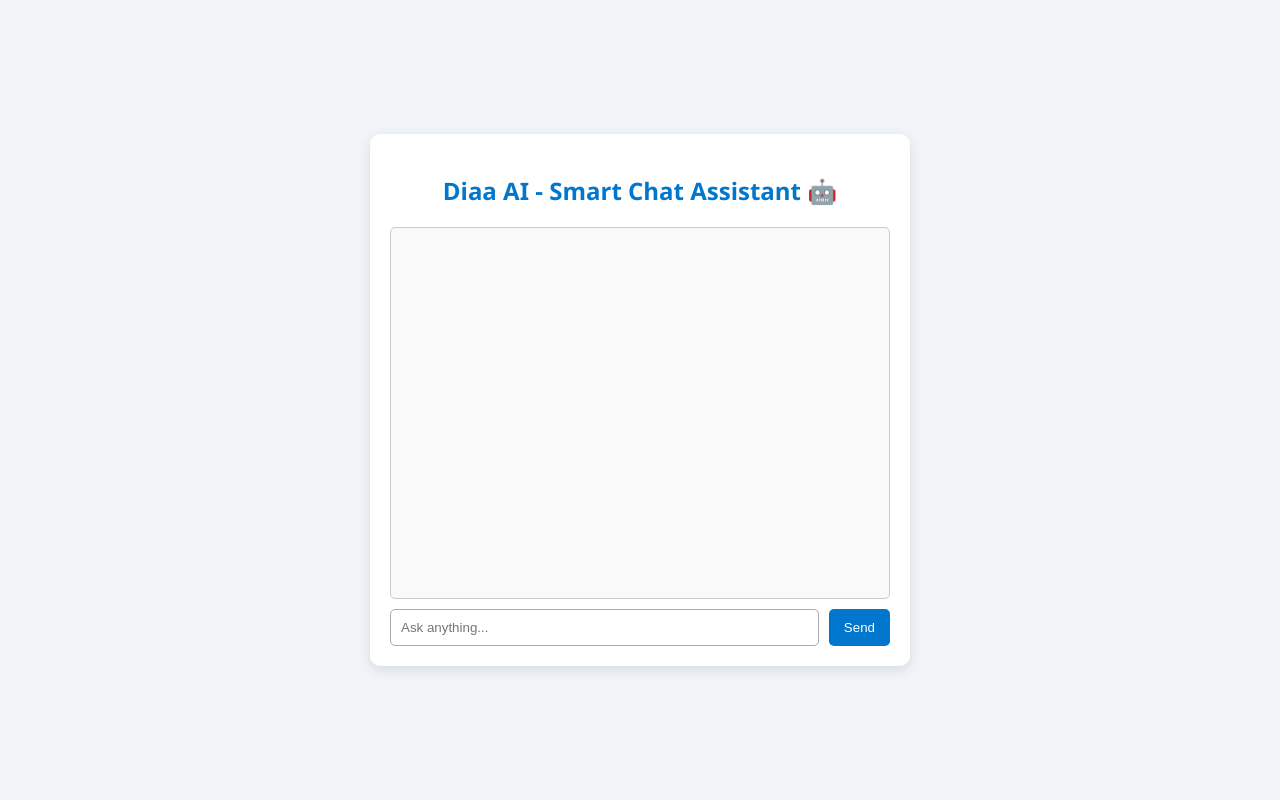
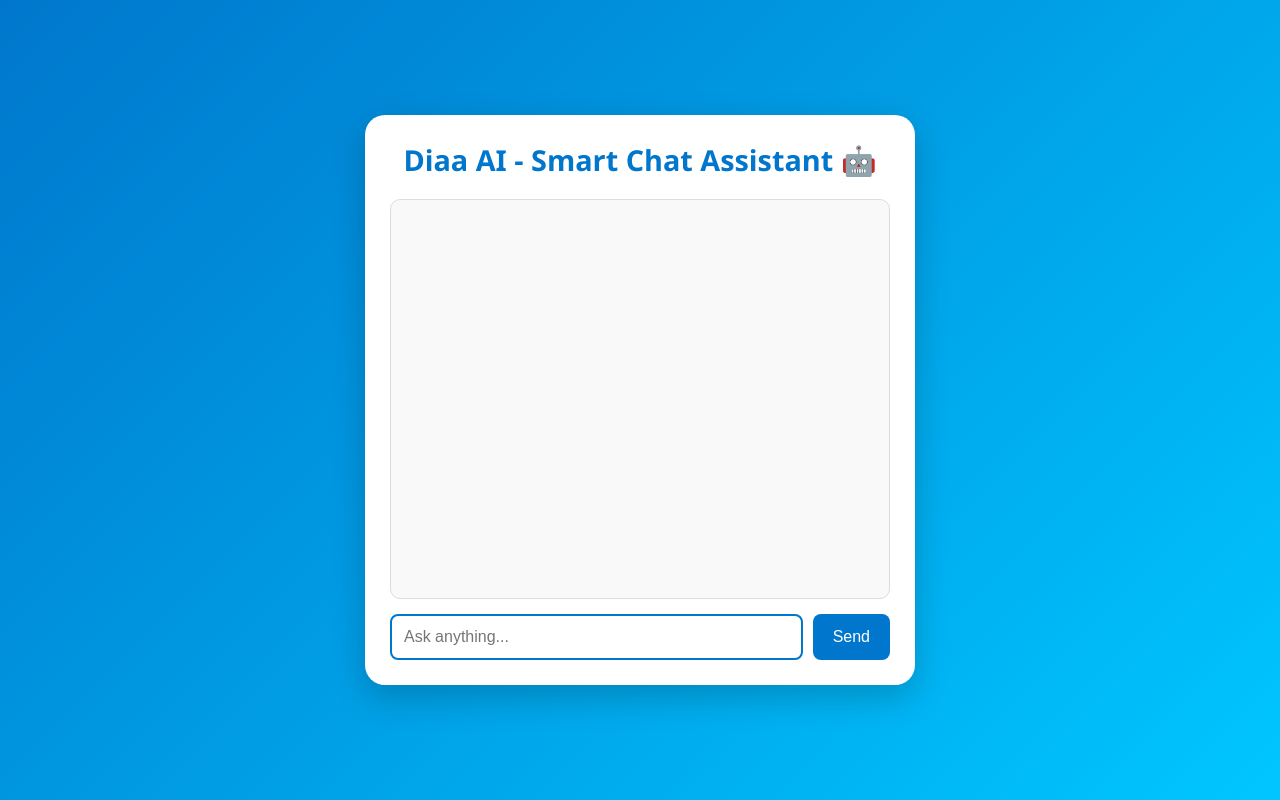
Before and after one commit to devathrv/Diaa.ai, a plain HTML site: page index.html in a window 1280 px wide. Drawn offline with Linux system fonts and the light colour scheme.

Commit message:
Update style.css

```diff
--- a/style.css
+++ b/style.css
@@ -1,36 +1,86 @@
+/* Basic Reset */
+* {
+  margin: 0;
+  padding: 0;
+  box-sizing: border-box;
+}
+
 body {
   font-family: 'Segoe UI', sans-serif;
-  background: #f0f4f8;
+  background: linear-gradient(135deg, #0077cc, #00c6ff);
   display: flex;
   justify-content: center;
   align-items: center;
   height: 100vh;
-  margin: 0;
+  overflow: hidden;
 }
 
 .container {
-  width: 90%;
-  max-width: 500px;
-  background: white;
-  border-radius: 10px;
-  box-shadow: 0 4px 12px rgba(0,0,0,0.1);
-  padding: 20px;
+  width: 95%;
+  max-width: 550px;
+  background: #ffffff;
+  border-radius: 20px;
+  box-shadow: 0 12px 35px rgba(0, 0, 0, 0.2);
+  padding: 25px;
+  animation: slideUp 0.7s ease;
+}
+
+@keyframes slideUp {
+  from {
+    transform: translateY(30px);
+    opacity: 0;
+  }
+  to {
+    transform: translateY(0);
+    opacity: 1;
+  }
 }
 
 h2 {
   text-align: center;
   color: #0077cc;
   margin-bottom: 20px;
+  font-size: 1.8rem;
 }
 
 #chat-box {
-  height: 350px;
+  height: 400px;
   overflow-y: auto;
-  border: 1px solid #ccc;
-  padding: 10px;
+  border: 1px solid #ddd;
+  padding: 15px;
+  margin-bottom: 15px;
+  border-radius: 10px;
+  background: #f9f9f9;
+  scroll-behavior: smooth;
+}
+
+#chat-box div {
   margin-bottom: 10px;
-  border-radius: 5px;
-  background: #f9f9f9;
+  padding: 8px 12px;
+  border-radius: 12px;
+  max-width: 80%;
+  animation: fadeIn 0.3s ease-in-out;
+}
+
+@keyframes fadeIn {
+  from {
+    transform: translateY(5px);
+    opacity: 0;
+  }
+  to {
+    transform: translateY(0px);
+    opacity: 1;
+  }
+}
+
+#chat-box div:nth-child(odd) {
+  background-color: #e0f3ff;
+  align-self: flex-start;
+}
+
+#chat-box div:nth-child(even) {
+  background-color: #d6ffd8;
+  align-self: flex-end;
 }
 
 .input-section {
@@ -40,16 +90,44 @@ h2 {
 
 #user-input {
   flex: 1;
-  padding: 10px;
-  border: 1px solid #aaa;
-  border-radius: 5px;
+  padding: 12px;
+  border: 2px solid #0077cc;
+  border-radius: 8px;
+  font-size: 1rem;
+  transition: 0.3s ease;
+}
+
+#user-input:focus {
+  border-color: #00aaff;
+  outline: none;
 }
 
 button {
-  padding: 10px 15px;
+  padding: 12px 20px;
   background-color: #0077cc;
   color: white;
   border: none;
-  border-radius: 5px;
+  border-radius: 8px;
+  font-size: 1rem;
   cursor: pointer;
+  transition: 0.3s ease;
 }
+
+button:hover {
+  background-color: #005fa3;
+  transform: scale(1.05);
+}
+
+/* Scrollbar */
+#chat-box::-webkit-scrollbar {
+  width: 6px;
+}
+
+#chat-box::-webkit-scrollbar-track {
+  background: #f1f1f1;
+}
+
+#chat-box::-webkit-scrollbar-thumb {
+  background: #aaa;
+  border-radius: 4px;
+}
```
